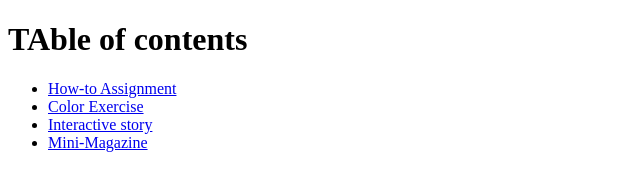
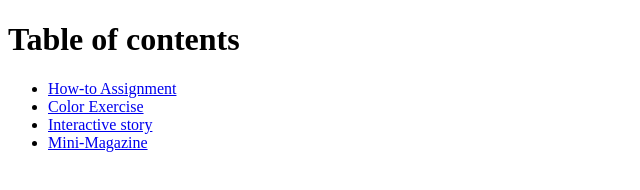
Before and after one commit to Yadavshalini/Yadavshalini.github.io, a plain HTML site: page index.html in a window 1280 px wide. Shown: the whole page, without its empty margins (0-640 px from the left). Drawn offline with Linux system fonts and the light colour scheme.

Commit message:
correction

```diff
--- a/index.html
+++ b/index.html
@@ -6,7 +6,7 @@
 </head>
 
 <body>
-<h1>TAble of contents</h1>
+<h1>Table of contents</h1>
 
 <nav>
 	<ul>
```
